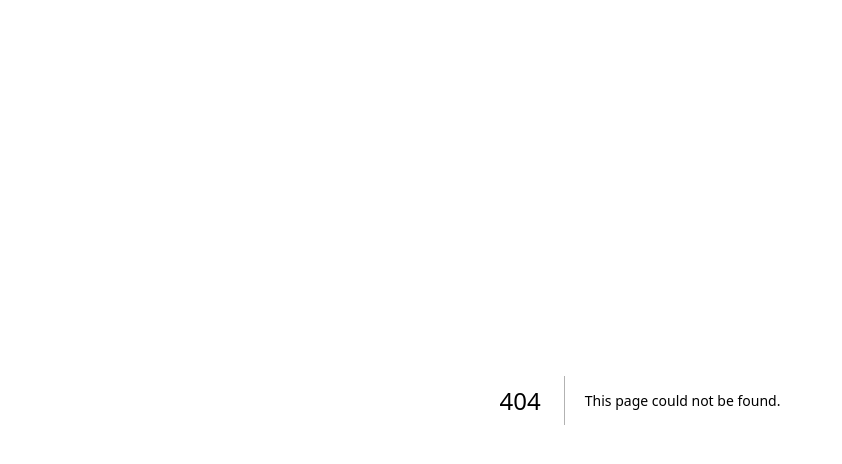
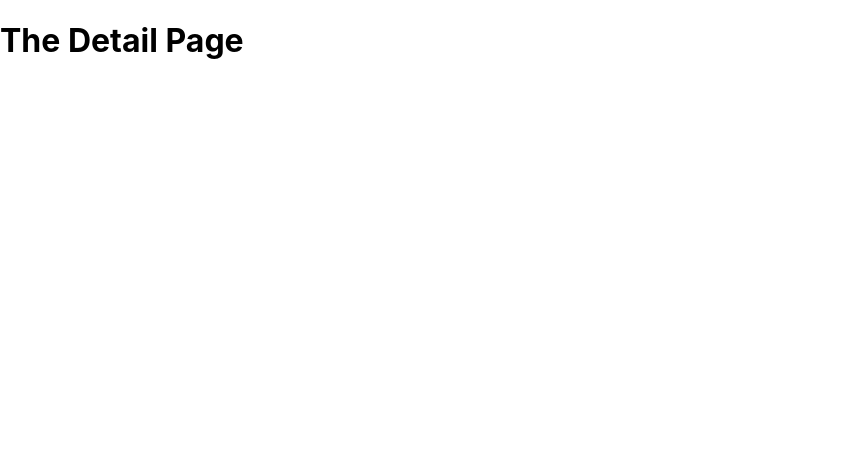
Before and after one commit to selmasaltik/nextjs-essentials-pages-router, a Next.js app in the folder 27-nextjs-page-router/: page /news/something-important in a window 1280 px wide. Before the commit this address had no page. Shown: the top 464 px of the page, without its empty margins (0-842 px from the left). Built offline with nearby package versions, Linux system fonts and the light colour scheme.

Commit message:
Adding Nested Paths & Pages (Nested Routes)

```diff
--- /dev/null
+++ b/27-nextjs-page-router/pages/news/something-important.js
@@ -0,0 +1,7 @@
+// our-domain.com/news/something-important
+
+function DetailPage() {
+    return <h1>The Detail Page</h1>
+}
+
+export default DetailPage;
```
Also changed, not shown: 27-nextjs-page-router/pages/news/index.js (renamed from 27-nextjs-page-router/pages/news.js).
